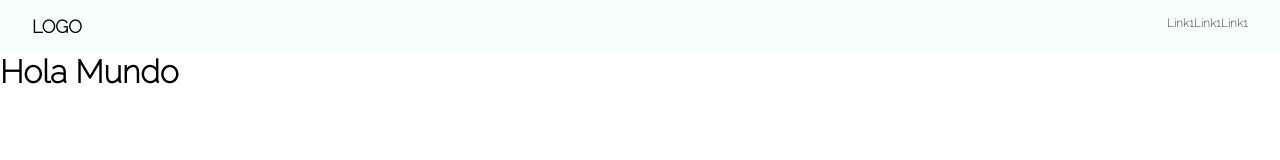
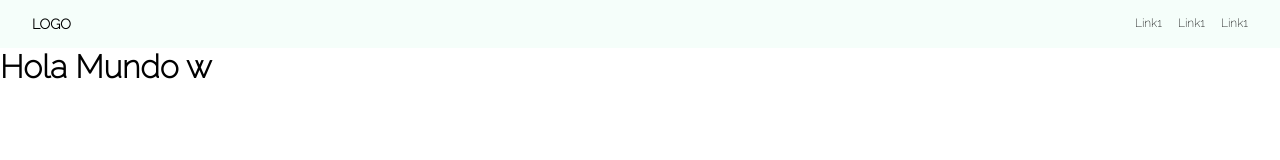
Before and after one commit to edgarmtdev/landing-page, a website built with webpack: page src/pages/index.html in a window 1280 px wide. Built offline with nearby package versions, Linux system fonts and the light colour scheme.

Commit message:
add: styles to navbar

```diff
--- a/src/pages/index.html
+++ b/src/pages/index.html
@@ -12,7 +12,7 @@
     <header>
         <nav class="navbar">
             <div class="navbar-container">
-                <h5 class="navbar-container_title">LOGO</h5>
+                <h6 class="navbar-container_title">LOGO</h6>
                 <ul class="navbar-container_links">
                     <li class="item">Link1</li>
                     <li class="item">Link1</li>
@@ -21,7 +21,7 @@
             </div>
         </nav>
     </header>
-    <h1>Hola Mundo</h1>
+    <h1>Hola Mundo w</h1>
 </body>
 
 </html>
--- a/src/sass/components/navbar.scss
+++ b/src/sass/components/navbar.scss
@@ -9,5 +9,6 @@
 
 .navbar-container_links {
     display: flex;
+    gap: 1rem;
     margin-left: auto;
 }
--- a/src/sass/global/global.scss
+++ b/src/sass/global/global.scss
@@ -50,7 +50,7 @@
 }
 
 h6 {
-    font-size: 16px;
+    font-size: 14px;
 }
 
 ul {
```
